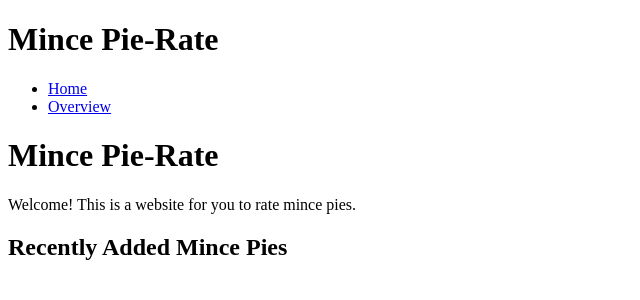
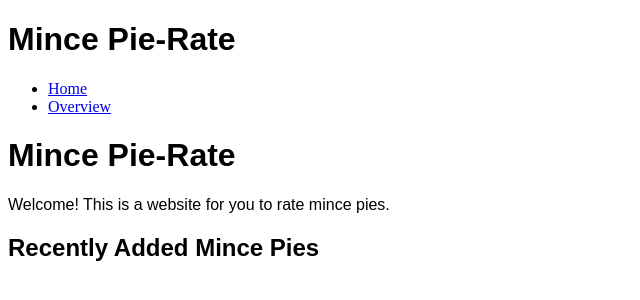
Before and after one commit to MattJamesChampion/mince-pie-rate, a Django app: page / in a window 1280 px wide. Shown: the top 300 px of the page, without its empty margins (0-640 px from the left). Run offline with Django 3.2, Linux system fonts and the light colour scheme; data that the repository does not hold is empty.

Commit message:
Add a stylesheet to the base template

```diff
--- /dev/null
+++ b/website/rate/static/rate/style.css
@@ -0,0 +1,7 @@
+h1, h2, h3, h4, h5, h6 {
+    font-family: sans-serif;
+}
+
+p {
+    font-family: sans-serif;
+}
--- a/website/rate/templates/rate/base.html
+++ b/website/rate/templates/rate/base.html
@@ -1,8 +1,11 @@
+{% load static %}
+
 <!DOCTYPE html>
 <html>
     <head>
         <meta charset="UTF-8">
         <title>{% block title %}{% endblock title %}</title>
+        <link rel="stylesheet" type="text/css" href="{% static 'rate/style.css' %}">
     </head>
     <body>
         <header>
```
